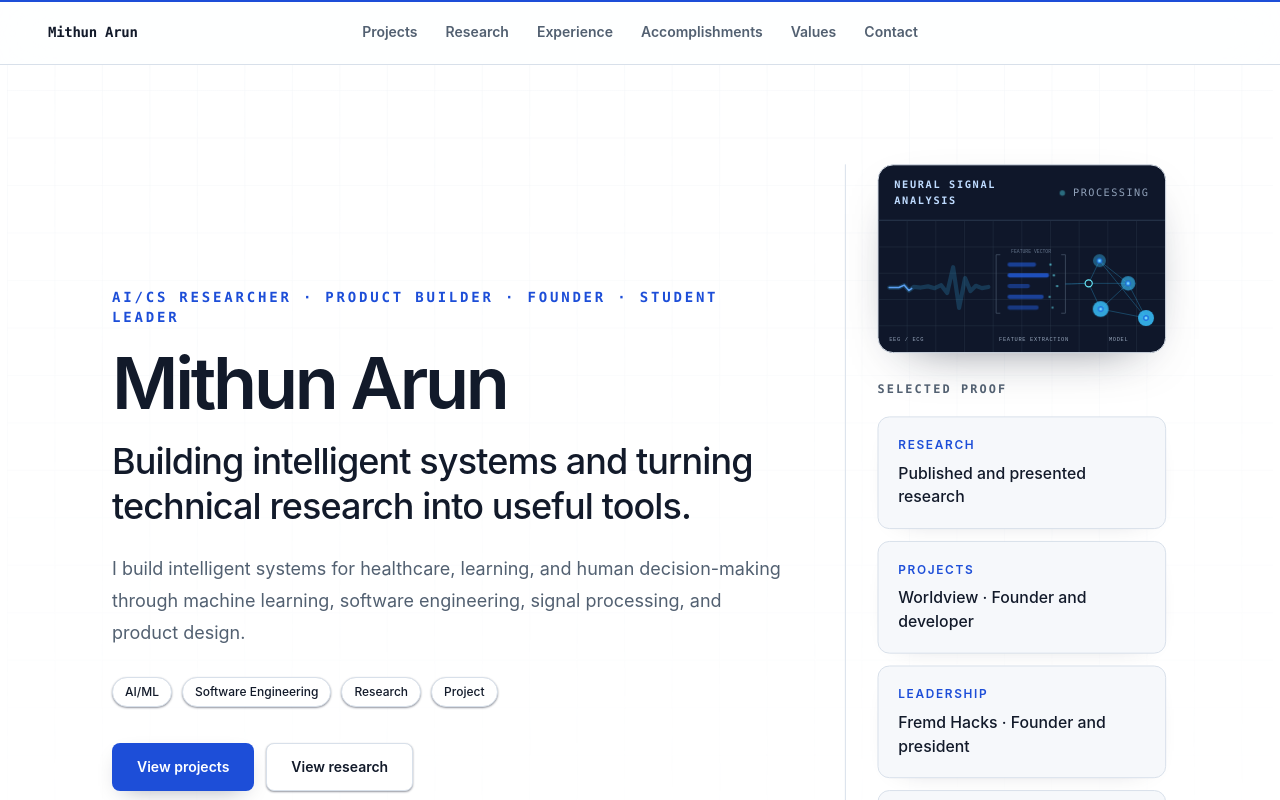
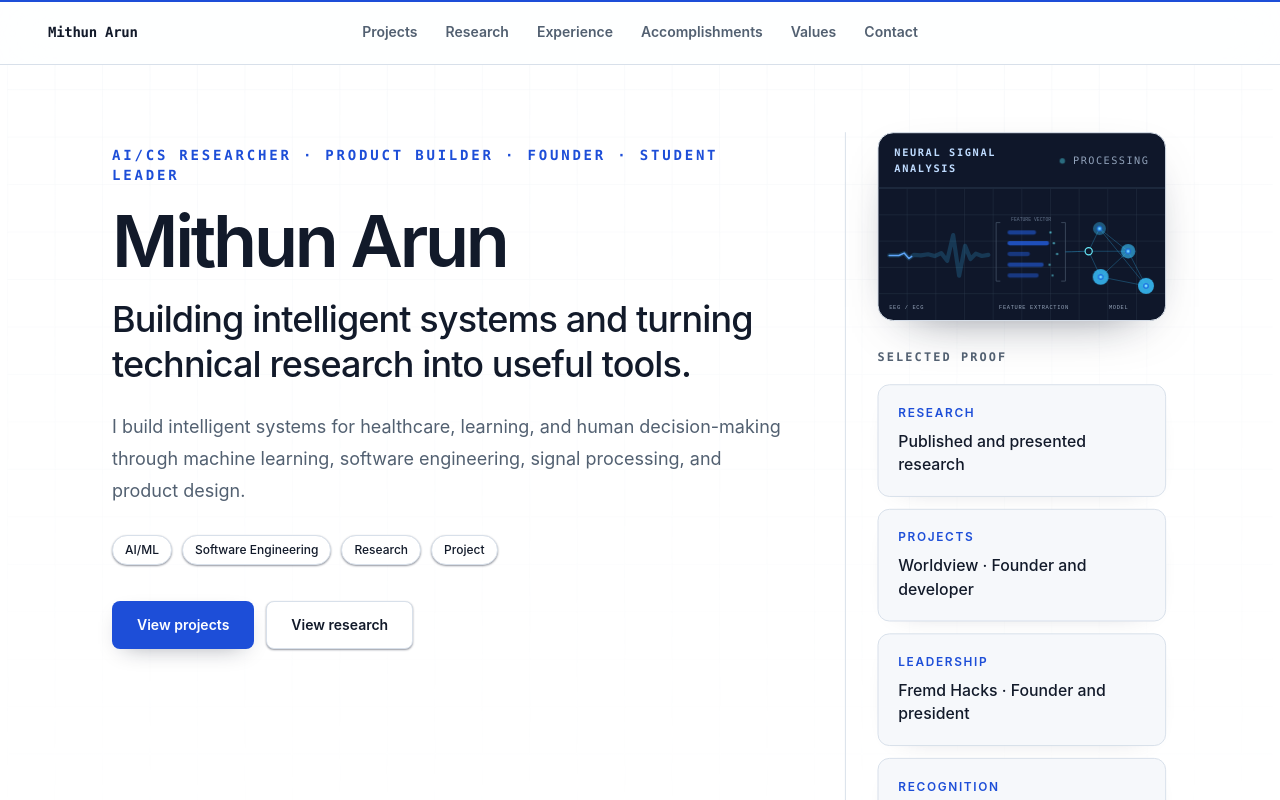
Before and after one commit to MithunA12/Mithun-s-Personal-Website, a Next.js app: page / in a window 1280 px wide. Shown: the top 800 px of the page. Built offline with nearby package versions, Linux system fonts and the light colour scheme.

Commit message:
fixed spacing at top of home screen

```diff
--- a/components/sections/Hero.tsx
+++ b/components/sections/Hero.tsx
@@ -55,7 +55,7 @@ export function Hero() {
       <ParallaxLayer className="pointer-events-none absolute inset-x-0 -top-24 h-[120%]" distance={38}>
         <div aria-hidden="true" className="page-grid h-full opacity-35" />
       </ParallaxLayer>
-      <div className="mx-auto grid min-h-[82vh] max-w-6xl items-center gap-10 px-6 py-16 sm:gap-14 sm:px-8 sm:py-24 lg:grid-cols-[1.35fr_0.65fr] lg:px-12 lg:py-28">
+      <div className="mx-auto grid min-h-[82vh] max-w-6xl items-center gap-10 px-6 py-16 sm:gap-14 sm:px-8 sm:py-24 lg:grid-cols-[1.35fr_0.65fr] lg:items-start lg:px-12 lg:py-20">
         <MotionReveal className="relative">
           <p className="font-mono text-xs font-semibold uppercase tracking-[0.2em] text-[var(--accent)] sm:text-sm">
             {hero.eyebrow}
```
